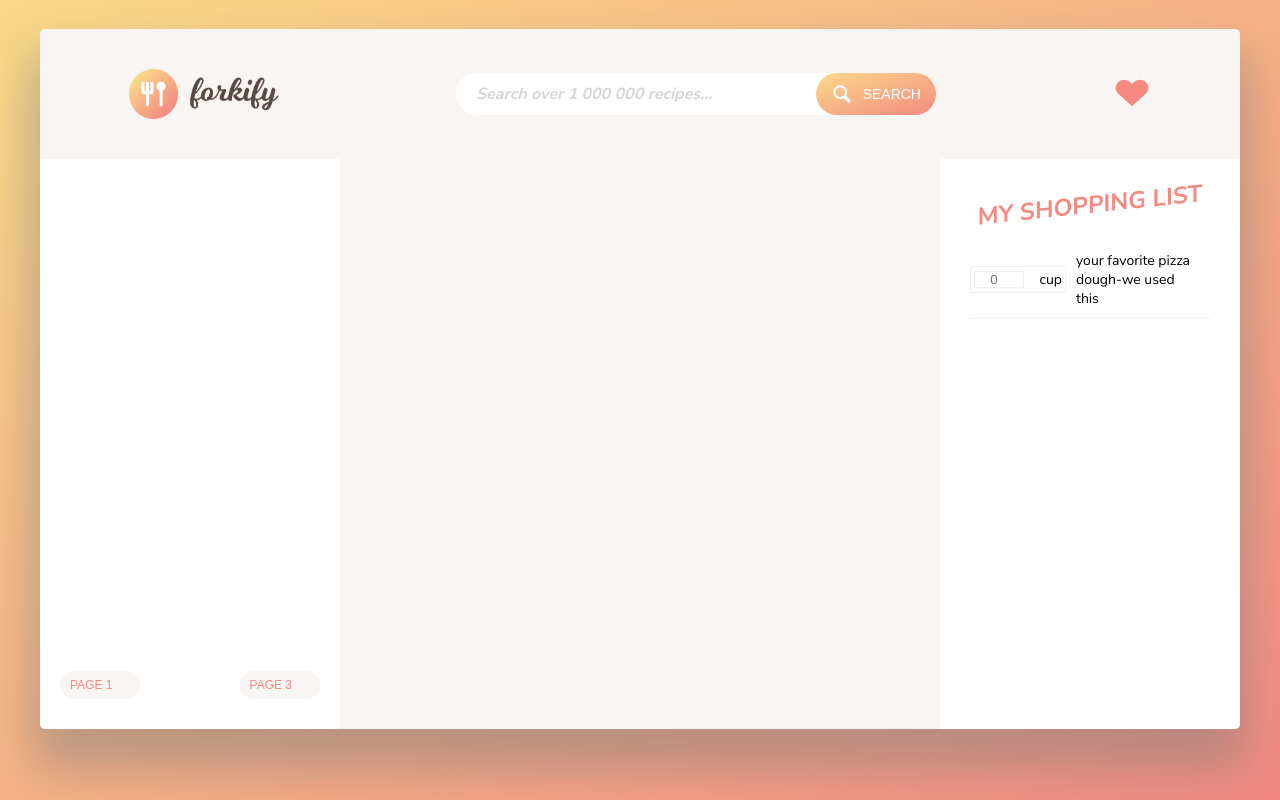
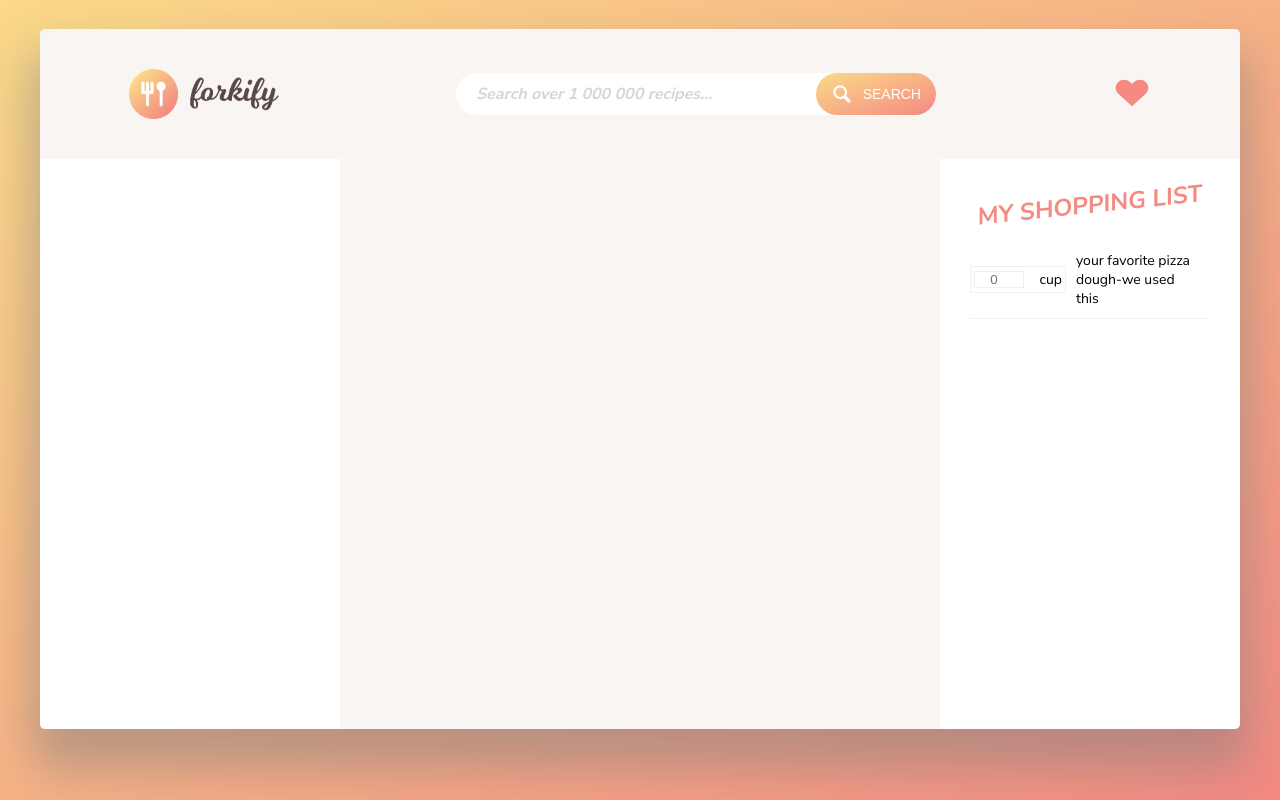
Before and after one commit to DmitriyKylik/forkify, a website: page src/index.html in a window 1280 px wide. Drawn offline with nearby package versions, Linux system fonts and the light colour scheme; files that its build step writes are made by us from their sources; files whose address does not match are found by name.

Commit message:
Current build folder

```diff
--- a/src/index.html
+++ b/src/index.html
@@ -61,18 +61,18 @@
                         </li> -->
                     </ul>
                     <div class="results_pages">
-                        <button class="btn btn_pagination btn_xs btn_inline bg-gray btn-round results_btn-prev">
+                        <!-- <button class="btn btn_pagination btn_inline bg-gray btn-round results_btn-prev">
                             <svg class="icon icon-search">
                                 <use xlink:href="img/sprite.svg#icon-triangle-left"></use>
                             </svg>
                             <span class="btn_text">Page 1</span>
                         </button>
-                        <button class="btn btn_pagination btn_xs btn_inline bg-gray btn-round results_btn-next">
+                        <button class="btn btn_pagination btn_inline bg-gray btn-round results_btn-next">
                             <span class="btn_text">Page 3</span>
                             <svg class="icon icon-search">
                                 <use href="img/sprite.svg#icon-triangle-right"></use>
                             </svg>
-                        </button>
+                        </button> -->
                     </div>
                 </div>
                 <!-- END forkify_results -->
```
Also changed, not shown: build/css/app.min.css, build/index.html, build/js/app.min.js, 1 other file.
